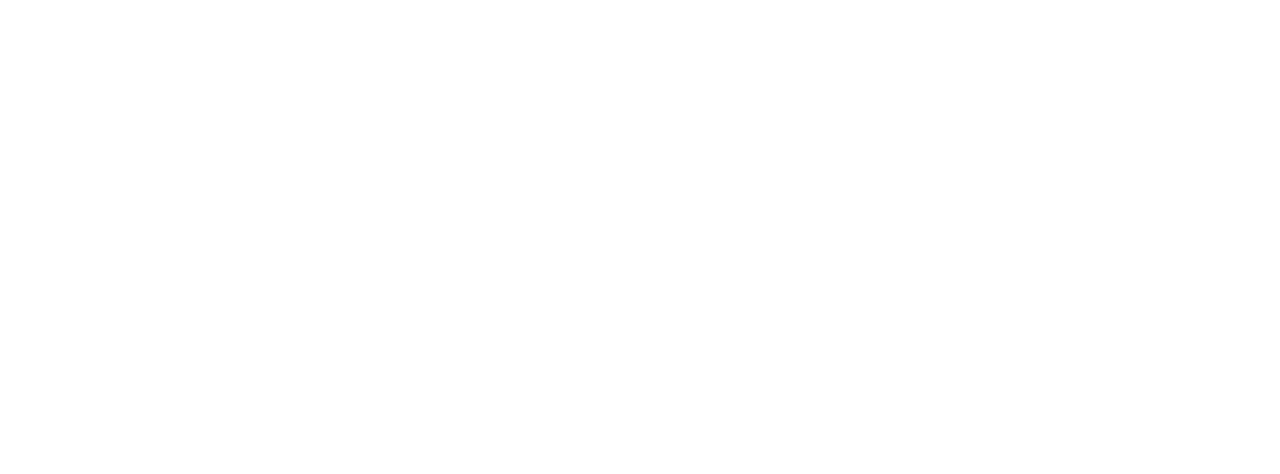
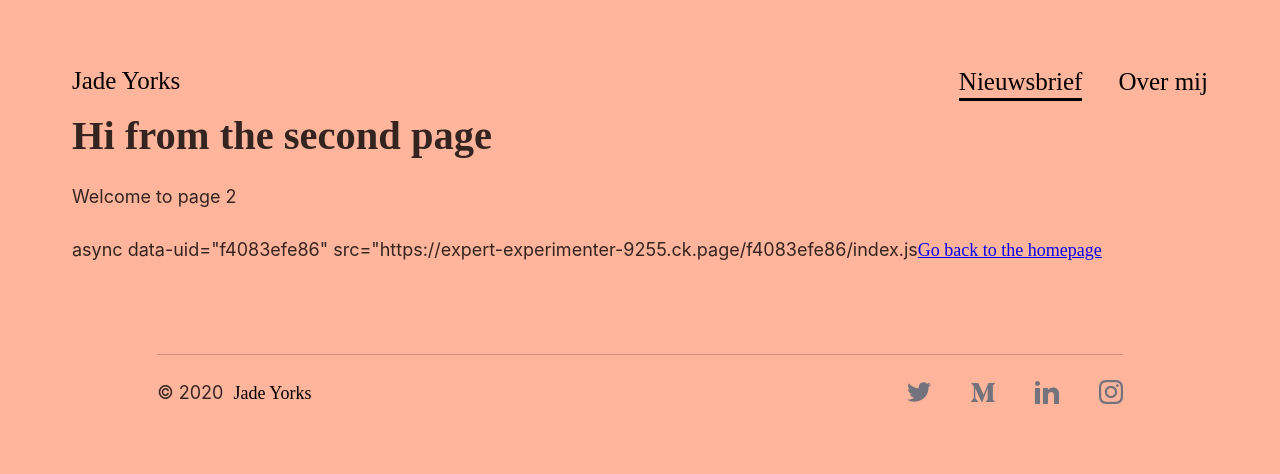
Before and after one commit to jaduh/freelancejade, a Gatsby site: page /nieuwsbriefform in a window 1280 px wide. Before the commit this address had no page. Built offline with nearby package versions, Linux system fonts and the light colour scheme; Gatsby itself is replaced by a stand-in of ours; a web font is replaced by a local one.

Commit message:
bio component aan blogberichten toegevoegd

```diff
--- a/src/components/Footer.js
+++ b/src/components/Footer.js
@@ -14,16 +14,16 @@ const Footer = () => {
           <Link to="/" style={{ textDecoration: "none", color: "black"}}>Jade Yorks</Link>
         </div>
         <div className="social-icons-container">
-          <a href="https://twitter.com/">
+          <a href="https://twitter.com/jaduh">
             <TwitterSVG />
           </a>
-          <a href="https://medium.com/">
+          <a href="https://medium.com/@jadeyorks">
             <MediumSVG />
           </a>
-          <a href="https://www.linkedin.com/">
+          <a href="https://www.linkedin.com/in/jade-yorks-a4a20b2a/">
             <LinkedInSVG />
           </a>
-          <a href="https://www.instagram.com/">
+          <a href="https://www.instagram.com/jadeyorks">
             <InstagramSVG />
           </a>
         </div>
--- a/src/components/Nav.js
+++ b/src/components/Nav.js
@@ -46,7 +46,8 @@ class Nav extends React.Component  {
 
 
           <li className={home_classname} id="nav-home">
-            <a href="https://expert-experimenter-9255.ck.page/3299b2f6ea">Nieuwsbrief</a>
+            <a href="https://expert-experimenter-9255.ck.page/209f4ab0d8
+">Nieuwsbrief</a>
             <div className="underline"></div>
           </li>
 
--- a/src/pages/404.js
+++ b/src/pages/404.js
@@ -6,7 +6,7 @@ import SEO from "../components/Seo"
 const NotFoundPage = () => (
   <Layout>
     <SEO title="404: Not found" />
-    <h1>NOT FOUND</h1>
+    <h1>NOT FOUN</h1>
     <p>You just hit a route that doesn&#39;t exist... the sadness.</p>
   </Layout>
 )
--- a/src/pages/page-2.js
+++ b/src/pages/nieuwsbriefform.js
@@ -4,13 +4,14 @@ import { Link } from "gatsby"
 import Layout from "../components/Layout"
 import SEO from "../components/Seo"
 
-const SecondPage = () => (
+const Nieuwsbriefform = () => (
   <Layout>
     <SEO title="Page two" />
     <h1>Hi from the second page</h1>
     <p>Welcome to page 2</p>
+    async data-uid="f4083efe86" src="https://expert-experimenter-9255.ck.page/f4083efe86/index.js
     <Link to="/">Go back to the homepage</Link>
   </Layout>
 )
 
-export default SecondPage
+export default Nieuwsbriefform
--- a/src/styles/global.css
+++ b/src/styles/global.css
@@ -217,11 +217,28 @@
   position: relative;
   text-align: left;
 }
+.bio-container2 {
+
+
+  width: 100%;
+
+  background: #ffb49c;
+  padding:1em;
+  color:white;
+
+
+}
 
 .bio-image {
   object-fit: none;
   object-position: 60% 70%;
   width: 100%;
+  margin: 0px;
+}
+.bio-image2 {
+  object-fit:contain;
+  width: 100%;
+  height: 30%;
   margin: 0px;
 }
 
@@ -442,7 +459,7 @@ margin: 2em 0 2em 0;
 }
 
 .wit{
-  color: #ffe9e2;
+  color: black;
 }
 
 .jade{
--- a/src/templates/post.js
+++ b/src/templates/post.js
@@ -2,6 +2,7 @@ import React from "react";
 import { graphql } from "gatsby"
 import Img from "gatsby-image"
 import Nav from "../components/Nav"
+import Bio from "../components/Bio"
 
 export default ({ data }) => {
   const post = data.markdownRemark;
@@ -19,10 +20,13 @@ export default ({ data }) => {
               <h1>{post.frontmatter.title}</h1>
               <h4 style={{color: 'rgb(165, 164, 164)', fontSize: '0.8em'}}>{post.frontmatter.date} - {post.frontmatter.read}</h4>
               <div dangerouslySetInnerHTML = {{ __html: post.html }}/>
+
+<Bio />
             </div>
           </div>
 
         </div>
+
     </div>
   );
 };
```
Also changed, not shown: src/components/bio.js (added, +24 -0 lines).
